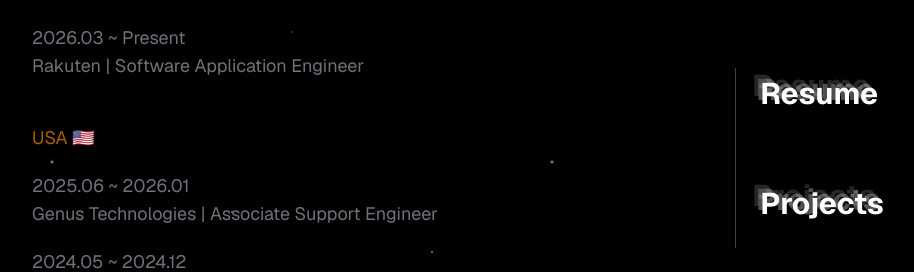
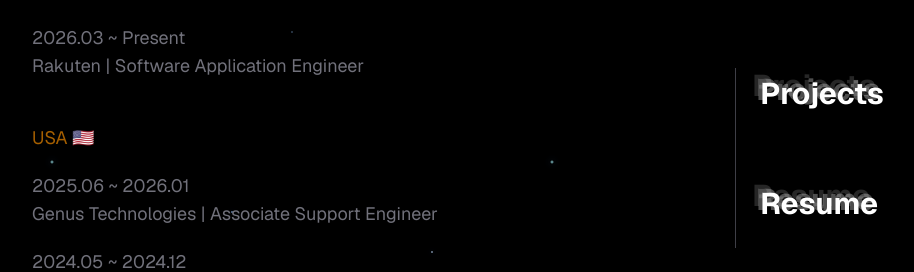
Before and after one commit to AustinKKKK/portfolio-site, a Next.js app: page / in a window 1280 px wide. Shown: the part 416-688 px from the top of the page, without its empty margins (80-994 px from the left). Built offline with nearby package versions, Linux system fonts and the light colour scheme.

Commit message:
9th Deploy

```diff
--- a/src/components/SideMenu.tsx
+++ b/src/components/SideMenu.tsx
@@ -23,12 +23,12 @@ export default function SideMenu() {
     <section className="flex h-full items-center justify-start">
       <div className="flex flex-col gap-10">
 
+        <Link href="/projects" className="group">
+          <LayeredText text="Projects" />
+        </Link>
+
         <Link href="/resume" className="group">
           <LayeredText text="Resume" />
-        </Link>
-
-        <Link href="/projects" className="group">
-          <LayeredText text="Projects" />
         </Link>
 
       </div>
```
